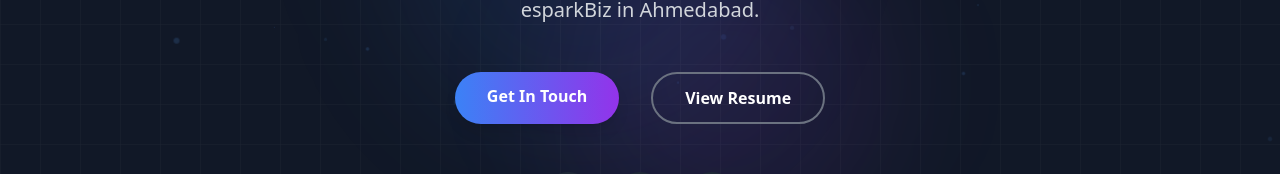
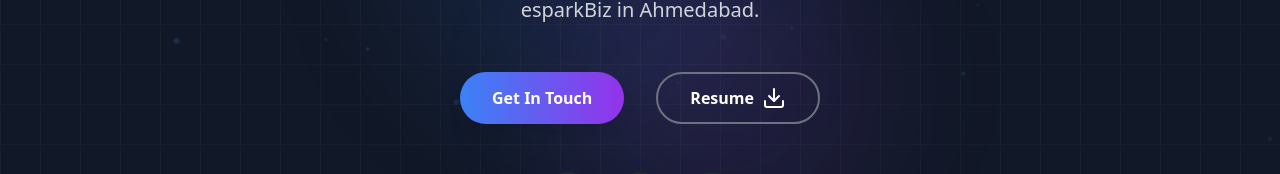
Before and after one commit to RathodBh/portfolio, a React (Vite) app: page / in a window 1280 px wide. Shown: the part 416-590 px from the top of the page. Built offline with nearby package versions, Linux system fonts and the light colour scheme.

Commit message:
Update the resume download sections

```diff
--- a/src/components/Hero.tsx
+++ b/src/components/Hero.tsx
@@ -1,7 +1,7 @@
 import { motion } from "framer-motion";
-import { ChevronDown } from "lucide-react";
+import { ChevronDown, Download } from "lucide-react";
 import { useEffect, useState, useMemo } from "react";
-import { HERO_SOCIAL_MEDIA } from "../data/data";
+import { HERO_SOCIAL_MEDIA, RESUME_LINK } from "../data/data";
 
 const Hero = () => {
   const [currentText, setCurrentText] = useState("");
@@ -98,19 +98,20 @@ const Hero = () => {
               href="#contact"
               whileHover={{ scale: 1.05 }}
               whileTap={{ scale: 0.95 }}
-              className="bg-gradient-to-r from-blue-500 to-purple-600 px-8 py-3 rounded-full font-semibold hover:from-blue-600 hover:to-purple-700 transition-all duration-300 shadow-lg hover:shadow-xl"
+              className="flex items-center justify-center bg-gradient-to-r from-blue-500 to-purple-600 px-8 py-3 rounded-full font-semibold hover:from-blue-600 hover:to-purple-700 transition-all duration-300 shadow-lg hover:shadow-xl"
             >
               Get In Touch
             </motion.a>
             <motion.a
-              href="https://drive.google.com/file/d/1nhlHnOLFR-UNeHtZ01y63RCPXGD2Re5R/view?usp=sharing"
+              href={RESUME_LINK}
               target="_blank"
               download
               whileHover={{ scale: 1.05 }}
               whileTap={{ scale: 0.95 }}
-              className="border-2 border-gray-500 px-8 py-3 rounded-full font-semibold hover:border-white hover:bg-white hover:text-gray-900 transition-all duration-300 ml-0"
+              rel="noopener noreferrer"
+              className="flex items-center justify-center gap-2 border-2 border-gray-500 px-8 py-3 rounded-full font-semibold hover:border-white hover:bg-white hover:text-gray-900 transition-all duration-300 ml-0"
             >
-              View Resume
+              Resume <Download />
             </motion.a>
           </motion.div>
 
--- a/src/data/data.ts
+++ b/src/data/data.ts
@@ -133,3 +133,5 @@ export const skills: TSkill[] = [
   { icon: Database , name: 'Database', techs: ['MongoDB', 'PostgreSQL', 'MySQL', 'TypeORM'] },
   { icon: Globe , name: 'Tools & Others', techs: ['Git', 'GitHub', 'VS Code', 'Postman', 'AWS'] },
 ];
+
+export const RESUME_LINK = `https://drive.google.com/uc?export=download&id=1nhlHnOLFR-UNeHtZ01y63RCPXGD2Re5R`
```
